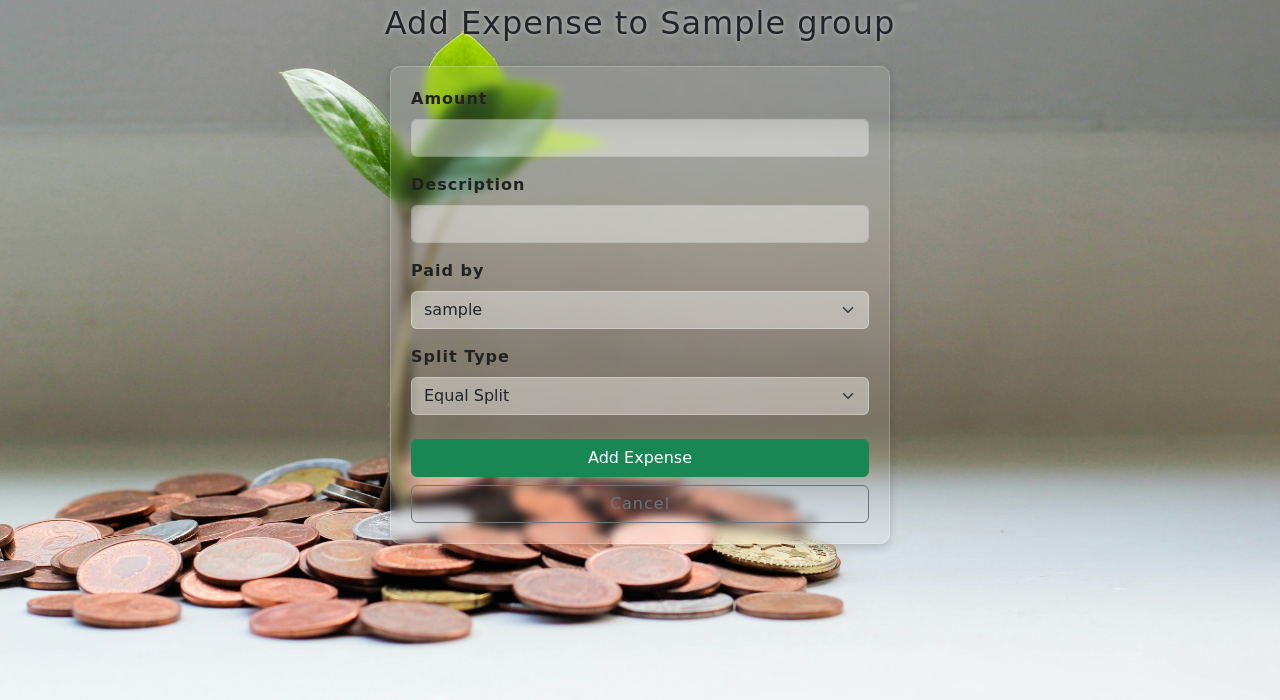
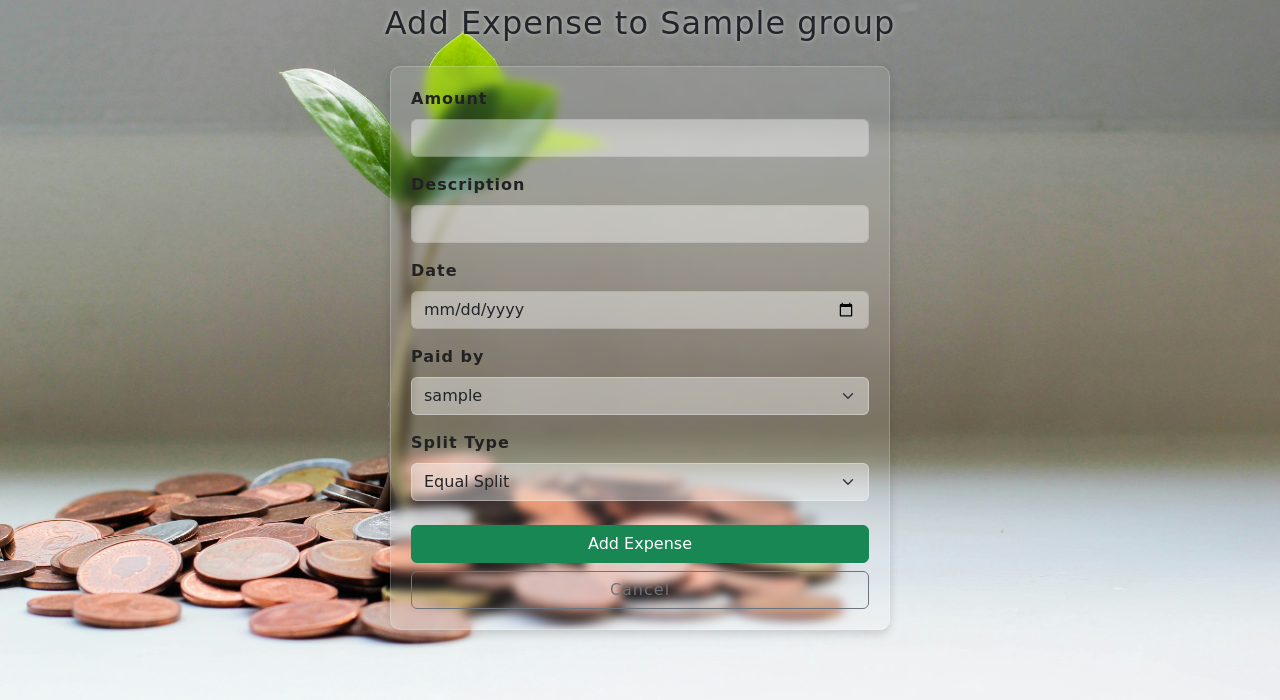
Before and after one commit to narmadha-raghu/fairshare, a Flask app: page /group/1/add_expense in a window 1280 px wide. Shown: the part 100-800 px from the top of the page. Run offline with Flask 3, Linux system fonts and the light colour scheme; a user stored in the database is signed in; tables that the repository leaves empty hold one stand-in row (values such as "Sample post").

Commit message:
date added

```diff
--- a/app.py
+++ b/app.py
@@ -64,7 +64,7 @@ class Expense(db.Model):
 
     payer = db.relationship('User', backref='expenses')
     group = db.relationship('Group', backref='expenses')
-
+    created_at = db.Column(db.DateTime, default=datetime.utcnow)
 
 class ExpenseSplit(db.Model):
     id = db.Column(db.Integer, primary_key=True)
--- a/templates/add_group_expense.html
+++ b/templates/add_group_expense.html
@@ -57,6 +57,11 @@
             </div>
 
             <div class="mb-3">
+                <label class="form-label">Date</label>
+                <input type="date" name="expense_date" class="form-control" value="{{ today }}" required>
+            </div>
+
+            <div class="mb-3">
                 <label class="form-label">Paid by</label>
                 <select name="payer_id" class="form-select" required>
                     {% for member in members %}
--- a/templates/group_details.html
+++ b/templates/group_details.html
@@ -104,7 +104,11 @@
     </div>
     <p class="mb-1 text-muted">
         Paid by <strong>{{ expense.payer.username }}</strong>
+        {% if expense.date %}
         on {{ expense.date.strftime('%b %d, %Y') }}
+        {% else %}
+        on {{ expense.created_at.strftime('%b %d, %Y') }}
+        {% endif %}
     </p>
 
     {% if expense.expense_splits %}
```
